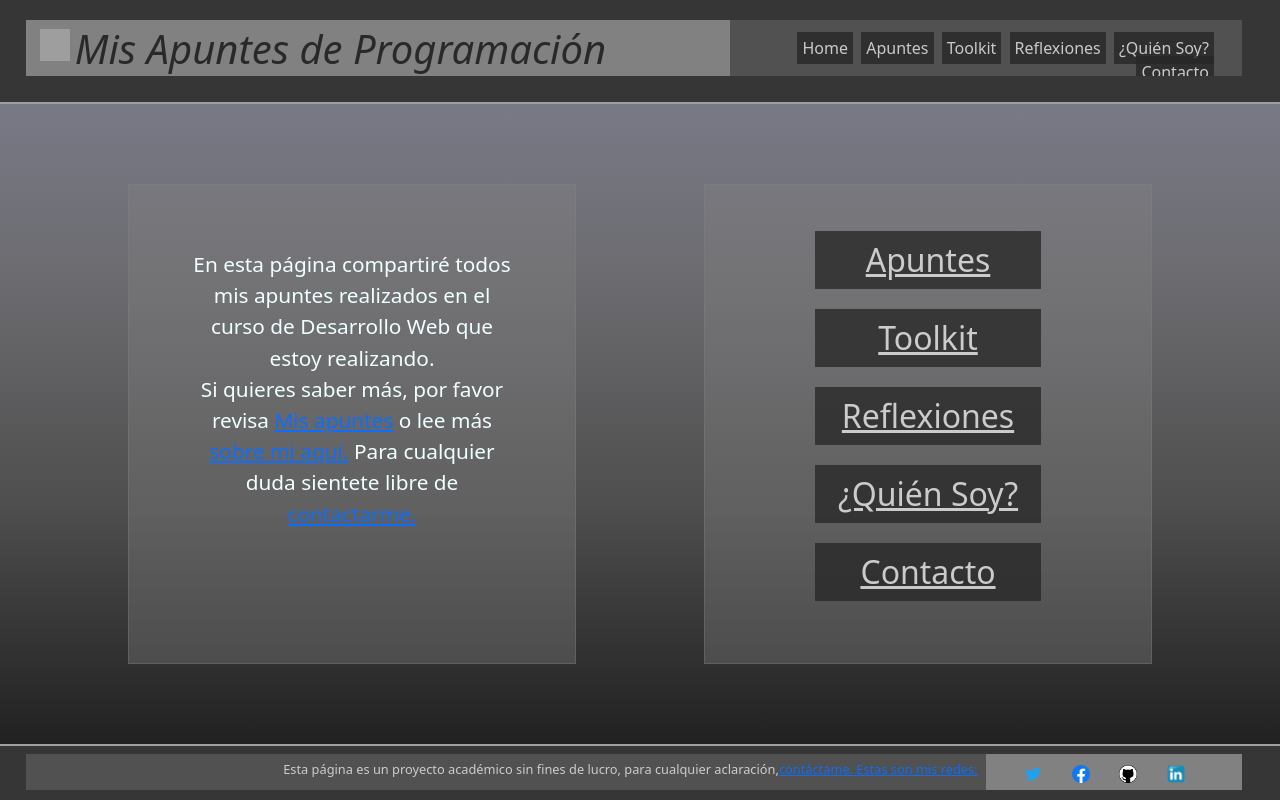
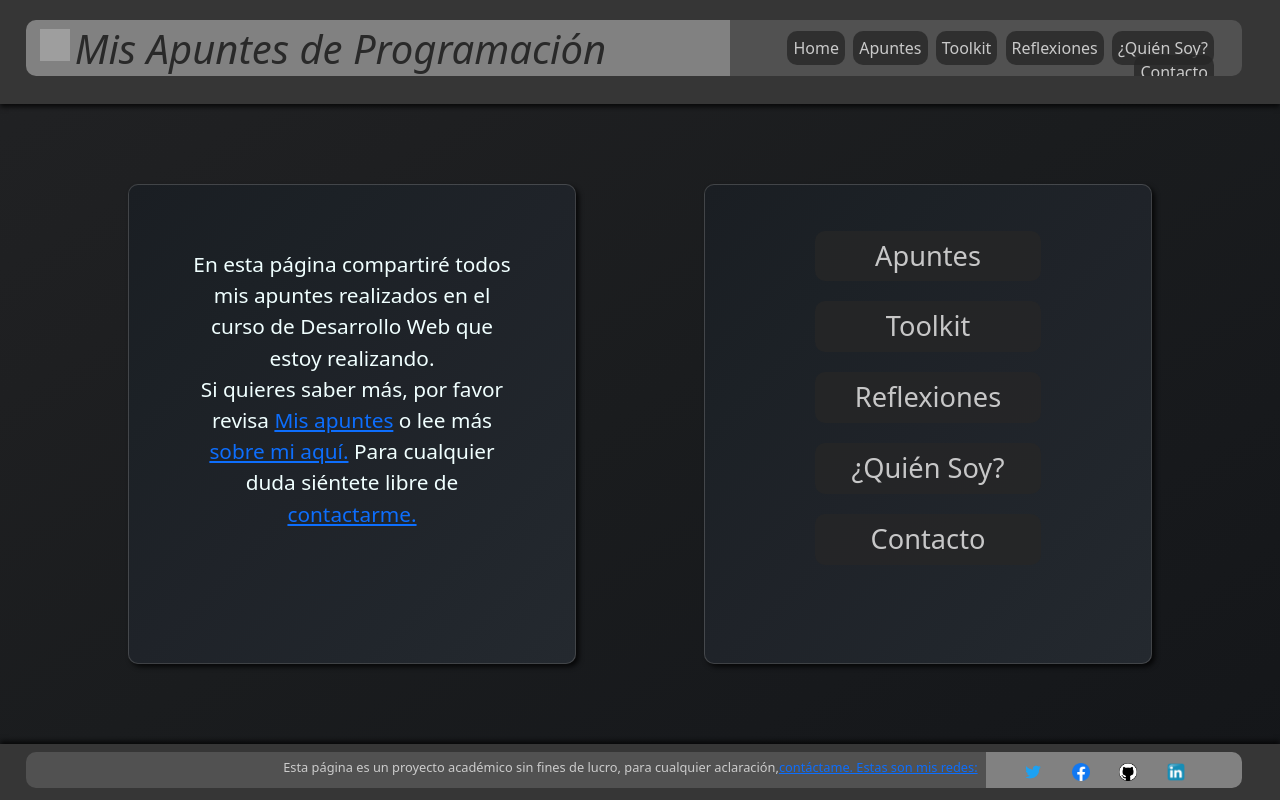
Before and after one commit to Thayrov/PF-ThayrovGarcia, a plain HTML site: page index.html in a window 1280 px wide. Drawn offline with Linux system fonts and the light colour scheme; grey boxes are pictures that could not be loaded.

Commit message:
Se hacen cambios estéticos en bordes y colores de fondo

```diff
--- a/css/styles.css
+++ b/css/styles.css
@@ -4,9 +4,28 @@
     text-decoration: none;
     box-sizing: border-box;
 }
+
+::-webkit-scrollbar {
+    width: 10px;
+}
+  /* Track */
+::-webkit-scrollbar-track {
+    box-shadow: inset 0 0 5px grey;
+    border-radius: 10px;
+}
+  /* Handle */
+::-webkit-scrollbar-thumb {
+    background: gray;
+    border-radius: 10px;
+}
+  /* Handle on hover */
+::-webkit-scrollbar-thumb:hover {
+    background: #161B22;
+}
+
 body{
-    background-image: linear-gradient(to bottom, #818295, #7b7c8b, #767681, #707078, #6a6a6e, #616063, #575758, #4e4e4e, #3f3f3f, #313131, #242424, #171717);
-        font-family: Verdana, Geneva, Tahoma, sans-serif;
+    background-image: linear-gradient(to left top, #141619, #17191c, #1a1c1e, #1e1f21, #212224);
+    font-family: Verdana, Geneva, Tahoma, sans-serif;
     width: 100vw;
     height: 100vh;
 }
@@ -15,8 +34,10 @@ body{
     height: 13vh;
     width: 100vw;
     background-color: rgb(54, 54, 54);
-    border-bottom: 2px double rgb(159, 159, 159);
     color: rgb(204, 204, 204);
+    -webkit-box-shadow: 0px 3px 5px 0px rgba(0,0,0,0.75);
+    -moz-box-shadow: 0px 3px 5px 0px rgba(0,0,0,0.75);
+    box-shadow: 0px 3px 5px 0px rgba(0,0,0,0.75);
 
 }
 .cabecera__titulo{
@@ -27,7 +48,7 @@ body{
     height: 7vh;
     background-color: rgba(204, 204, 204, 0.5);
     overflow: auto;
-
+    border-radius: 10px 0px 0px 10px;
 }
 .cabecera__logo{
     padding-top: 1vh;
@@ -59,13 +80,15 @@ body{
     padding-right: 2vw;
     padding-top: 2vh;
     overflow: auto;
+    border-radius: 0px 10px 10px 0px;
 }
 .cabecera__nav__a{
     background-color: rgba(38, 38, 39, 0.764);
-    padding: 5px;
+    padding: 6px;
     margin: 2px;
     text-decoration: none;
     color: rgba(255, 255, 255, 0.747);
+    border-radius: 10px;
 }
 
 
@@ -84,7 +107,11 @@ body{
     left:10vw;
     border: 1px ridge rgba(128, 128, 128, 0.356);
     overflow: auto;
-    background-color: rgba(128, 128, 128, 0.356);
+    background-image: linear-gradient(to left top, #24292f, #21262c, #1f2329, #1c2126, #1a1e23);
+    -webkit-box-shadow: 3px 3px 5px 0px rgba(0,0,0,0.75);
+    -moz-box-shadow: 3px 3px 5px 0px rgba(0,0,0,0.75);
+    box-shadow: 3px 3px 5px 0px rgba(0,0,0,0.75);
+    border-radius: 10px
 }
 .contenido__info__p{
     font-size: 1.3rem;
@@ -102,7 +129,11 @@ body{
     padding: 2vw;
     padding-left: 7vw;
     padding-right: 7vw;
-    background-color: rgba(128, 128, 128, 0.356);
+    background-image: linear-gradient(to left top, #24292f, #21262c, #1f2329, #1c2126, #1a1e23);
+    -webkit-box-shadow: 3px 3px 5px 0px rgba(0,0,0,0.75);
+    -moz-box-shadow: 3px 3px 5px 0px rgba(0,0,0,0.75);
+    box-shadow: 3px 3px 5px 0px rgba(0,0,0,0.75);
+    border-radius: 10px
 }
 .contenido__links__a{
     display: block;
@@ -111,7 +142,9 @@ body{
     overflow: hidden;
     background-color: rgba(38, 38, 39, 0.764);
     color: rgba(255, 255, 255, 0.747);
-    font-size: 2rem;
+    font-size: 1.7rem;
+    border-radius: 10px;
+    text-decoration: none;
 }
 
 
@@ -123,8 +156,10 @@ body{
     height: 7vh;
     width: 100vw;
     background-color: rgb(54, 54, 54);
-    border-top: 2px double rgb(159, 159, 159);
     color: rgb(204, 204, 204);
+    -webkit-box-shadow: 0px -3px 5px 0px rgba(0,0,0,0.75);
+    -moz-box-shadow: 0px -3px 5px 0px rgba(0,0,0,0.75);
+    box-shadow: 0px -3px 5px 0px rgba(0,0,0,0.75);
 }
 .pie__info{
     /*En esta clase aún tendré que agregar propiedades para alguna imagen que coloque en el footer antes del texto, pero aún no decido cual, por lo pronto no colocaré ninguna.*/
@@ -134,6 +169,7 @@ body{
     height: 4.55vh;
     background-color: rgba(237, 237, 237, 0.145);
     overflow: auto;
+    border-radius: 10px 0px 0px 10px;
 }
 .pie__info__disclaimer{
     padding: 1vh;
@@ -149,6 +185,7 @@ body{
     padding-top: 0.8vh;
     padding-left: 3vw;
     overflow: auto;
+    border-radius: 0px 10px 10px 0px;
 }
 .pie__links_img{
     margin-right: 2vw;
--- a/index.html
+++ b/index.html
@@ -31,7 +31,7 @@
     <main class="contenido">
         <section class="contenido__info">
             <p class="contenido__info__p">En esta página compartiré todos mis apuntes realizados en el curso de Desarrollo Web que estoy realizando. <br>
-            Si quieres saber más, por favor revisa <a href="pages/apuntes.html">Mis apuntes</a> o lee más <a href="pages/quiensoy.html">sobre mi aquí.</a> Para cualquier duda sientete libre de <a href="pages/contacto.html">contactarme.</a></p>
+            Si quieres saber más, por favor revisa <a href="pages/apuntes.html">Mis apuntes</a> o lee más <a href="pages/quiensoy.html">sobre mi aquí.</a> Para cualquier duda siéntete libre de <a href="pages/contacto.html">contactarme.</a></p>
         </section>
         <section class="contenido__links">
             <a class="contenido__links__a" href="pages/apuntes.html">Apuntes</a>
@@ -50,7 +50,7 @@
             <a href="https://twitter.com/ThayrovG"><img class="pie__links_img" src="./images/free-twitter-logo-icon-2429-thumb.png" alt="Logo de Twitter"></a>
             <a href="https://www.facebook.com/thayrovg"><img class="pie__links_img" src="./images/Facebook_Logo.png" alt="Logo de Facebook"></a>
             <a href="https://github.com/Thayrov"><img class="pie__links_img" src="./images/img_326384.png" alt="Logo de Github"></a>
-            <a href="https://www.linkedin.com/in/thayrov-garc%C3%ADa-tovar-01a18757/"><img class="pie__links_img" src="./images/1200px-Linkedin_icon.png" alt="Logo de Linkedin"></a>
+            <a href="https://www.linkedin.com/in/thayrov-garc%C3%ADa-tovar-01a18757/"><img class="pie__links_img" src="./images/1200px-Linkedin_icon.png" alt="Logo de LinkedIn"></a>
         </div>
     </footer>
 
```
